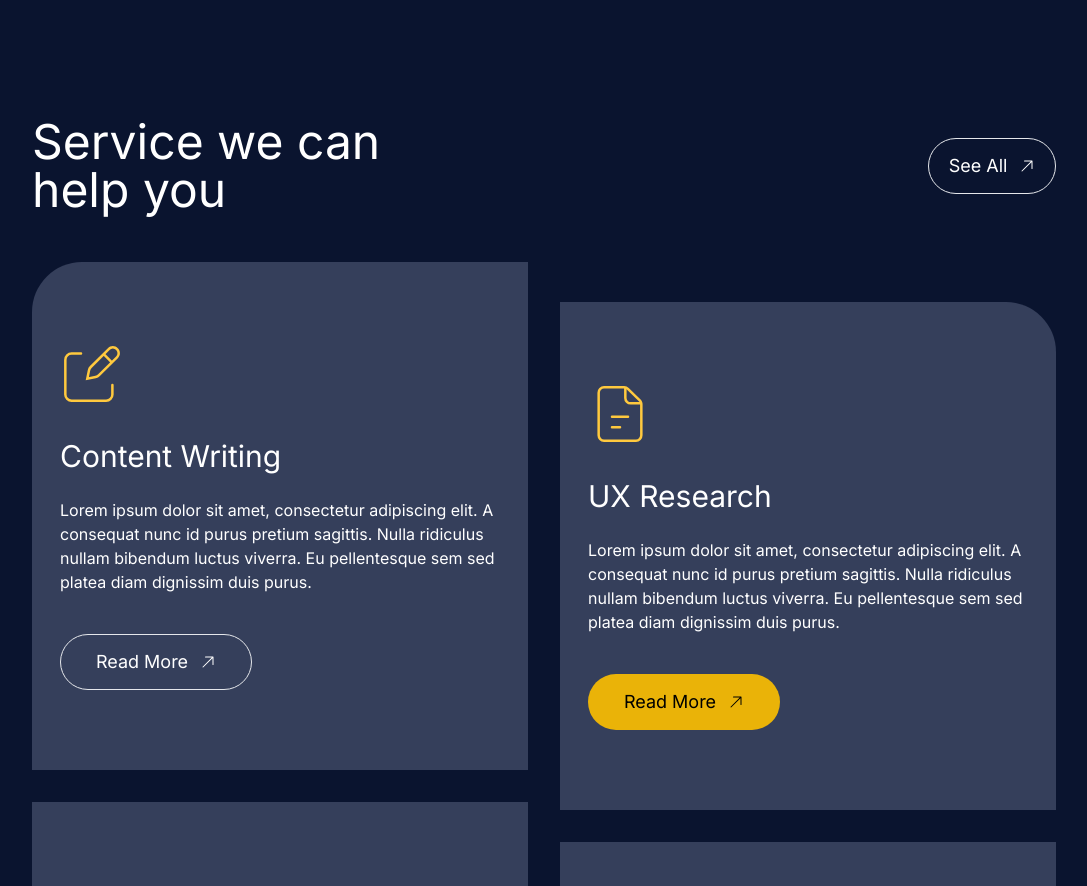
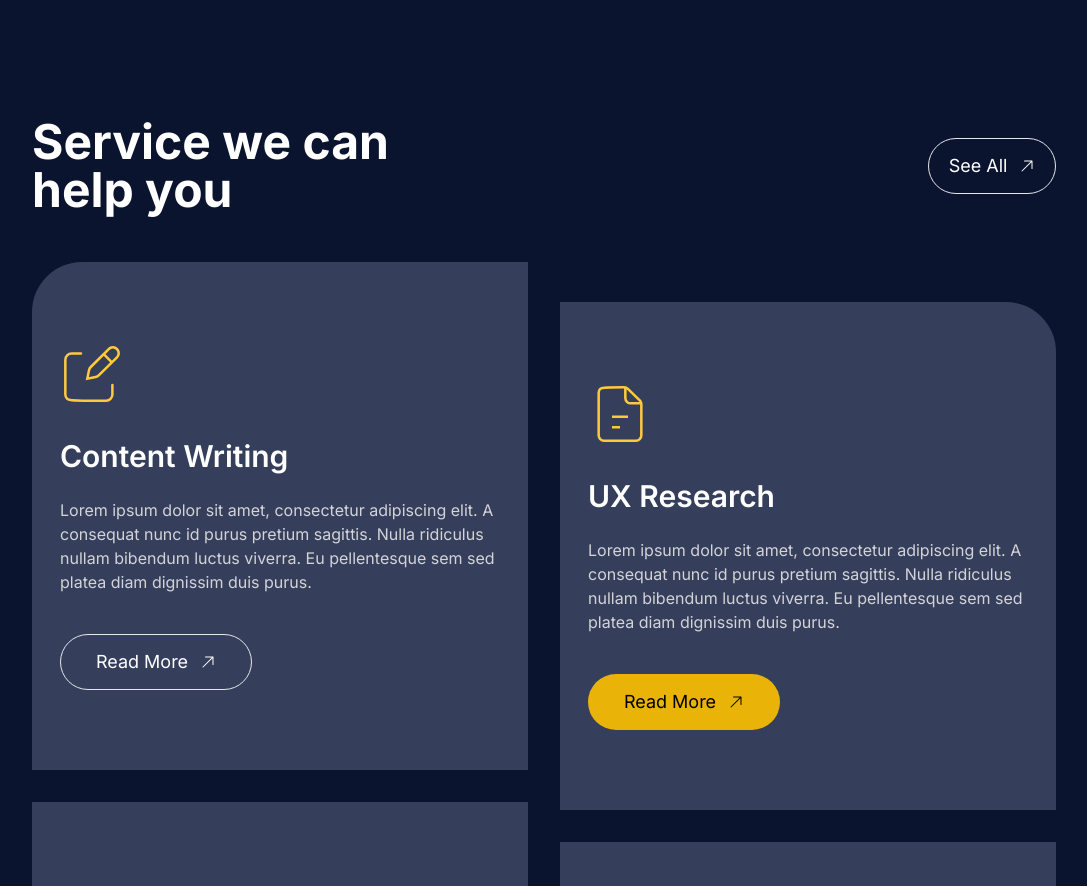
Before and after one commit to Kerotobil/bykr-case, a Next.js app: page / in a window 1280 px wide. Shown: the part 2587-3473 px from the top of the page, without its empty margins (96-1183 px from the left). Built offline with nearby package versions, Linux system fonts and the light colour scheme.

Commit message:
Add FifthLayout

```diff
--- /dev/null
+++ b/components/Home/FifthLayout.tsx
@@ -0,0 +1,40 @@
+import Image from 'next/image';
+import { Button } from '../General/button';
+
+export const FifthLayout = () => {
+  return (
+    <div className="max-w-6xl mx-auto mt-8">
+      <div>
+        <h2 className="text-center">Our Latest Projects</h2>
+        <ul className="flex justify-between max-w-md mx-auto mt-4">
+          <li>All</li>
+          <li className="text-yellow-500">UI/UX</li>
+          <li>Web Design</li>
+          <li>Branding</li>
+          <li>Interaction</li>
+        </ul>
+      </div>
+      <div className="flex justify-between mt-12">
+        <div className="max-w-xl">
+          <Image src="/Rectangle12.png" alt="" width={554} height={120} />
+          <h2 className="text-2xl max-w-sm mt-8">Talent.com - Logo, Full Redesign and Branding</h2>
+          <p className="text-base text-zinc-200 mt-7 pr-8">
+            Talent.com a new brand identity using their core values of optimism, transparency and approachability as
+            inspiration. As a result, we were able to create the most streamlined
+          </p>
+        </div>
+        <div>
+          <Image src="/Rectangle13.png" alt="" width={554} height={120} />
+          <h2 className="text-2xl max-w-sm mt-8">Bonfire - Landing Page Design Webby Awards Nomination</h2>
+          <p className="text-base text-zinc-200 mt-7 pr-8">
+            Pretty excited to announce that we just got nominated at the Webby Awards! easy to understand and to use
+            should be essential for every business owner who uses their website.
+          </p>
+        </div>
+      </div>
+      <div className="w-56 mx-auto mt-12">
+        <Button text="Read More" />
+      </div>
+    </div>
+  );
+};
--- a/components/Home/FourthLayout.tsx
+++ b/components/Home/FourthLayout.tsx
@@ -5,7 +5,7 @@ export const FourthLayout = () => {
   return (
     <div className="max-w-5xl mx-auto">
       <div className="flex justify-between h-28 items-center mt-28">
-        <h1 className="text-5xl max-w-sm">Service we can help you</h1>
+        <h2 className="max-w-sm">Service we can help you</h2>
         <button
           className={`w-32 flex items-center my-auto justify-center h-14 text-lg text-white rounded-full bg-transparent border `}
         >
@@ -22,13 +22,13 @@ export const FourthLayout = () => {
                 strokeWidth="2.5"
               />
               <path
-                d="M52.3926 42.98V52.3919C52.3926 54.056 51.7316 55.652 50.5549 56.8287C49.3782 58.0054 47.7822 58.6665 46.1181 58.6665H11.6079C9.94379 58.6665 8.34783 58.0054 7.17112 56.8287C5.9944 55.652 5.33334 54.056 5.33334 52.3919V17.8818C5.33334 16.2176 5.9944 14.6217 7.17112 13.445C8.34783 12.2682 9.94379 11.6072 11.6079 11.6072H21.0198"
+                d="M52.3926 42.98V52.3919C52.3926 54.056 51.7316 55.652 50.5549 56.8287C49.3782 58.0054 47.7822 58.6665 46.1181 58.6665H31.6079C9.94379 58.6665 8.34783 58.0054 7.17112 56.8287C5.9944 55.652 5.33334 54.056 5.33334 52.3919V17.8818C5.33334 16.2176 5.9944 14.6217 7.17112 13.445C8.34783 12.2682 9.94379 11.6072 11.6079 11.6072H21.0198"
                 stroke="#FFC93E"
                 strokeWidth="2.5"
                 strokeLinecap="round"
               />
             </svg>
-            <h1 className="text-3xl mt-8">Content Writing</h1>
+            <h3 className=" mt-8">Content Writing</h3>
             <p className="text-base mt-6">
               Lorem ipsum dolor sit amet, consectetur adipiscing elit. A consequat nunc id purus pretium sagittis. Nulla
               ridiculus nullam bibendum luctus viverra. Eu pellentesque sem sed platea diam dignissim duis purus.{' '}
@@ -42,7 +42,7 @@ export const FourthLayout = () => {
                 fill="#FFC93E"
               />
               <path
-                d="M56.9926 53.1703L52.7407 48.8592V52.7407H11.2592V46.5925H14.2222V44.2222H11.2592V34.3703H14.2222V32H11.2592V22.5185H14.2222V20.1481H11.2592V11.8666L34.8741 35.3481V31.1703L10.8296 7.2444C10.6224 7.03547 10.3576 6.89298 10.0691 6.8351C9.78062 6.77721 9.4814 6.80656 9.20964 6.9194C8.93787 7.03224 8.70586 7.22346 8.54319 7.46867C8.38052 7.71389 8.29456 8.00199 8.29627 8.29625V54.2222C8.29627 54.6151 8.45236 54.9919 8.73019 55.2697C9.00802 55.5476 9.38484 55.7037 9.77776 55.7037H55.9407C56.235 55.7054 56.5231 55.6194 56.7683 55.4567C57.0135 55.2941 57.2047 55.0621 57.3176 54.7903C57.4304 54.5185 57.4597 54.2193 57.4019 53.9308C57.344 53.6423 57.2015 53.3775 56.9926 53.1703V53.1703Z"
+                d="M56.9926 53.1703L52.7407 48.8592V52.7407H31.2592V46.5925H34.2222V44.2222H31.2592V34.3703H34.2222V32H31.2592V22.5185H34.2222V20.1481H31.2592V11.8666L34.8741 35.3481V31.1703L10.8296 7.2444C10.6224 7.03547 10.3576 6.89298 10.0691 6.8351C9.78062 6.77721 9.4814 6.80656 9.20964 6.9194C8.93787 7.03224 8.70586 7.22346 8.54319 7.46867C8.38052 7.71389 8.29456 8.00199 8.29627 8.29625V54.2222C8.29627 54.6151 8.45236 54.9919 8.73019 55.2697C9.00802 55.5476 9.38484 55.7037 9.77776 55.7037H55.9407C56.235 55.7054 56.5231 55.6194 56.7683 55.4567C57.0135 55.2941 57.2047 55.0621 57.3176 54.7903C57.4304 54.5185 57.4597 54.2193 57.4019 53.9308C57.344 53.6423 57.2015 53.3775 56.9926 53.1703V53.1703Z"
                 fill="#FFC93E"
               />
               <path
@@ -51,8 +51,8 @@ export const FourthLayout = () => {
               />
             </svg>
 
-            <h1 className="text-3xl mt-8">Branding</h1>
-            <p className="text-base mt-6">
+            <h3 className="mt-8">Branding</h3>
+            <p className="mt-6">
               Lorem ipsum dolor sit amet, consectetur adipiscing elit. A consequat nunc id purus pretium sagittis. Nulla
               ridiculus nullam bibendum luctus viverra. Eu pellentesque sem sed platea diam dignissim duis purus.{' '}
             </p>
@@ -63,22 +63,19 @@ export const FourthLayout = () => {
           <div className="bg-custom px-7 py-20 rounded-tr-4xl ">
             <svg width="64" height="64" viewBox="0 0 64 64" fill="none" xmlns="http://www.w3.org/2000/svg">
               <path
-                d="M24 45.3332H32M10.6667 10.6666V53.3332C10.6667 54.7477 11.2286 56.1043 12.2288 57.1045C13.229 58.1047 14.5855 58.6666 16 58.6666H48C49.4145 58.6666 50.7711 58.1047 51.7713 57.1045C52.7715 56.1043 53.3334 54.7477 53.3334 53.3332V22.2453C53.3333 21.5347 53.1912 20.8314 52.9155 20.1766C52.6399 19.5217 52.2361 18.9286 51.728 18.4319L39.888 6.85325C38.8917 5.87901 37.5535 5.33343 36.16 5.33325H16C14.5855 5.33325 13.229 5.89515 12.2288 6.89535C11.2286 7.89554 10.6667 9.2521 10.6667 10.6666V10.6666ZM24 34.6666H40H24Z"
+                d="M24 45.3332H32M10.6667 10.6666V53.3332C10.6667 54.7477 11.2286 56.1043 12.2288 57.1045C13.229 58.1047 14.5855 58.6666 16 58.6666H48C49.4145 58.6666 50.7711 58.1047 51.7713 57.1045C52.7715 56.1043 53.3334 54.7477 53.3334 53.3332V22.2453C53.3333 21.5347 53.1912 20.8314 52.9155 20.1766C52.6399 19.5217 52.2361 18.9286 51.728 18.4319L39.888 6.85325C38.8917 5.87901 37.5535 5.33343 36.16 5.33325H36C14.5855 5.33325 13.229 5.89515 12.2288 6.89535C11.2286 7.89554 10.6667 9.2521 10.6667 10.6666V10.6666ZM24 34.6666H40H24Z"
                 stroke="#FFC93E"
                 stroke-width="2.5"
-                stroke-linecap="round"
-                stroke-linejoin="round"
               />
               <path
                 d="M37.3334 5.33325V15.9999C37.3334 17.4144 37.8953 18.771 38.8955 19.7712C39.8957 20.7713 41.2522 21.3333 42.6667 21.3333H53.3334"
                 stroke="#FFC93E"
                 stroke-width="2.5"
-                stroke-linejoin="round"
               />
             </svg>
 
-            <h1 className="text-3xl mt-8">UX Research</h1>
-            <p className="text-base mt-6">
+            <h3 className="mt-8">UX Research</h3>
+            <p className="mt-6">
               Lorem ipsum dolor sit amet, consectetur adipiscing elit. A consequat nunc id purus pretium sagittis. Nulla
               ridiculus nullam bibendum luctus viverra. Eu pellentesque sem sed platea diam dignissim duis purus.{' '}
             </p>
@@ -87,16 +84,14 @@ export const FourthLayout = () => {
           <div className="bg-custom px-7 py-20 rounded-br-4xl ">
             <svg width="64" height="64" viewBox="0 0 64 64" fill="none" xmlns="http://www.w3.org/2000/svg">
               <path
-                d="M21.3333 53.3334H42.6666M5.33331 16.0001C5.33331 14.5856 5.89522 13.229 6.89541 12.2288C7.8956 11.2287 9.25216 10.6667 10.6666 10.6667H53.3333C54.7478 10.6667 56.1044 11.2287 57.1045 12.2288C58.1047 13.229 58.6666 14.5856 58.6666 16.0001V40.0001C58.6666 41.4146 58.1047 42.7711 57.1045 43.7713C56.1044 44.7715 54.7478 45.3334 53.3333 45.3334H10.6666C9.25216 45.3334 7.8956 44.7715 6.89541 43.7713C5.89522 42.7711 5.33331 41.4146 5.33331 40.0001V16.0001Z"
+                d="M21.3333 53.3334H42.6666M5.33331 16.0001C5.33331 14.5856 5.89522 13.229 6.89541 12.2288C7.8956 11.2287 9.25216 10.6667 10.6666 10.6667H53.3333C54.7478 10.6667 56.1044 11.2287 57.1045 12.2288C58.1047 13.229 58.6666 14.5856 58.6666 16.0001V40.0001C58.6666 41.4146 58.1047 42.7711 57.1045 43.7713C56.1044 44.7715 54.7478 45.3334 53.3333 45.3334H30.6666C9.25216 45.3334 7.8956 44.7715 6.89541 43.7713C5.89522 42.7711 5.33331 41.4146 5.33331 40.0001V16.0001Z"
                 stroke="#FFC93E"
                 stroke-width="2.5"
-                stroke-linecap="round"
-                stroke-linejoin="round"
               />
             </svg>
 
-            <h1 className="text-3xl mt-8">Web Design</h1>
-            <p className="text-base mt-6">
+            <h3 className="mt-8">Web Design</h3>
+            <p className="mt-6">
               Lorem ipsum dolor sit amet, consectetur adipiscing elit. A consequat nunc id purus pretium sagittis. Nulla
               ridiculus nullam bibendum luctus viverra. Eu pellentesque sem sed platea diam dignissim duis purus.{' '}
             </p>
--- a/pages/index.tsx
+++ b/pages/index.tsx
@@ -1,3 +1,4 @@
+import { FifthLayout } from '../components/Home/FifthLayout';
 import { FourthLayout } from '../components/Home/FourthLayout';
 import { InitialLayout } from '../components/Home/InitialLayout';
 import { Navbar } from '../components/Home/Navbar';
@@ -16,6 +17,7 @@ export default function Home() {
       <SecondLayout />
       <ThirdLayout />
       <FourthLayout />
+      <FifthLayout />
     </div>
   );
 }
--- a/styles/globals.css
+++ b/styles/globals.css
@@ -1,4 +1,4 @@
-@import url('https://fonts.googleapis.com/css2?family=Inter:wght@400;700;800&display=swap');
+@import url('https://fonts.googleapis.com/css2?family=Inter:wght@400;600;700;800&display=swap');
 @tailwind base;
 @tailwind components;
 @tailwind utilities;
@@ -6,3 +6,19 @@
 .mainBg {
   background-color: #0a142f;
 }
+/* h2 {
+  text-sm
+  text-zinc-200
+} */
+
+@layer components {
+  h2 {
+    @apply font-bold text-5xl;
+  }
+  h3 {
+    @apply font-semibold text-3xl;
+  }
+  p {
+    @apply text-base text-zinc-300;
+  }
+}
```
Also changed, not shown: public/Rectangle12.png (added), public/Rectangle13.png (added).
